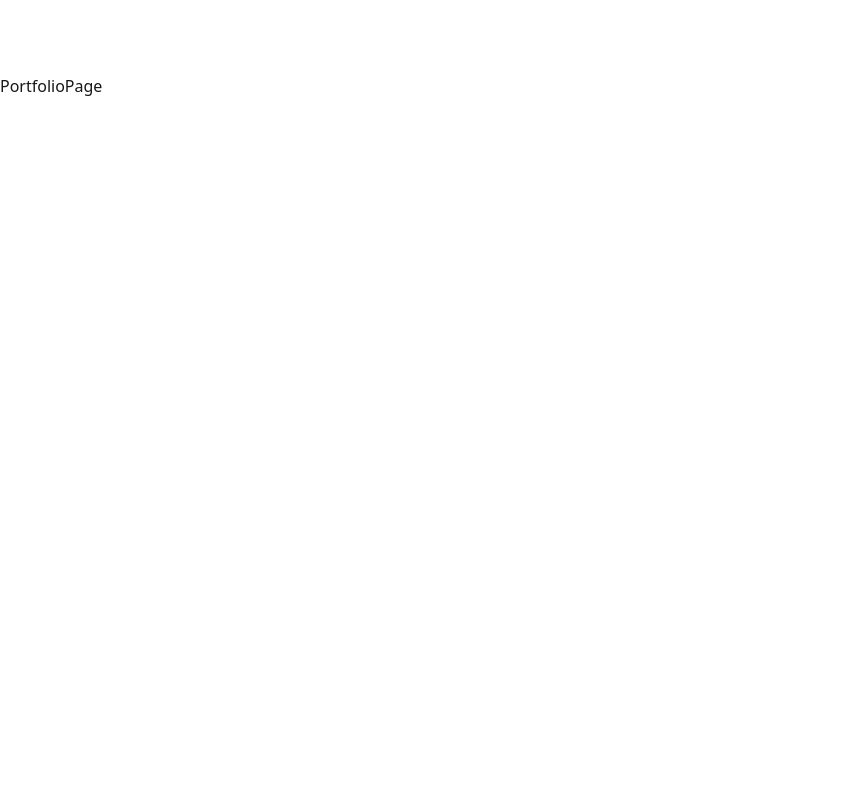
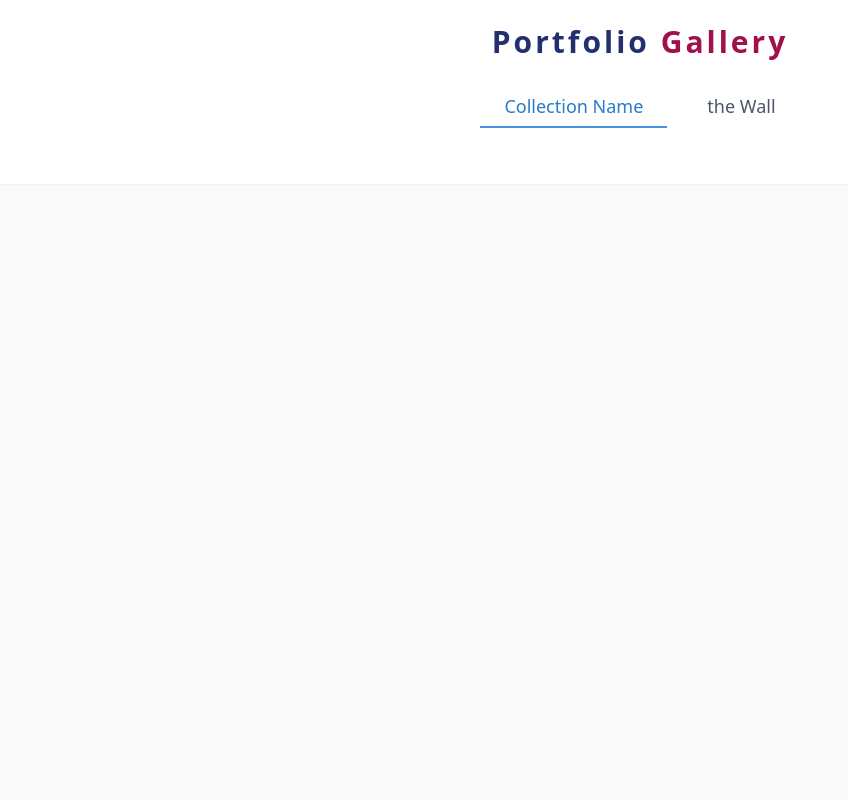
Before and after one commit to blacksheepIV/zeeforia, a Next.js app: page /portfolio in a window 1280 px wide. Shown: the top 800 px of the page, without its empty margins (0-848 px from the left). Built offline with nearby package versions, Linux system fonts and the light colour scheme.

Commit message:
:boom: Route grouping
add different layout for portfolio and used route grouping

```diff
--- a/app/layout.tsx
+++ b/app/(home)/layout.tsx
@@ -1,6 +1,6 @@
 import type { Metadata } from 'next'
 import { Quicksand, Montserrat } from 'next/font/google'
-import './globals.css'
+import '@/app/globals.css'
 import Navbar from '@/app/components/NavBar'
 import Footer from '@/app/components/Footer'
 
@@ -34,7 +34,7 @@ export default function RootLayout({
         className={`${quickSand.variable} ${montserrat.variable} antialiased`}
       >
         <Navbar />
-        <div className="min-h-full pt pb-[128px]">{children}</div>
+        <div className="min-h-full">{children}</div>
         <Footer />
       </body>
     </html>
--- /dev/null
+++ b/app/(portfolio)/portfolio/layout.tsx
@@ -0,0 +1,37 @@
+import type { Metadata } from 'next'
+import { Quicksand, Montserrat } from 'next/font/google'
+import '@/app/globals.css'
+
+const quickSand = Quicksand({
+  variable: '--font-quicksand',
+  subsets: ['latin'],
+  display: 'swap',
+})
+
+const montserrat = Montserrat({
+  variable: '--font-montserrat',
+  subsets: ['latin'],
+  weight: ['400', '700'],
+  display: 'swap',
+})
+
+export const metadata: Metadata = {
+  title: 'Portfolio | Zeef Oria – Explore his Creative Journey',
+  description: 'Discover the work of Zeef Oria',
+}
+
+export default function RootLayout({
+  children,
+}: Readonly<{
+  children: React.ReactNode
+}>) {
+  return (
+    <html lang="en">
+      <body
+        className={`${quickSand.variable} ${montserrat.variable} antialiased`}
+      >
+        <div className="min-h-full">{children}</div>
+      </body>
+    </html>
+  )
+}
--- /dev/null
+++ b/app/(portfolio)/portfolio/page.tsx
@@ -0,0 +1,36 @@
+'use client'
+import CategoryTabs from '@/app/components/CategoryTabs'
+import React, { useState } from 'react'
+
+function PortfolioPage() {
+  const [activeCategory, setActiveCategory] = useState<
+    'collections' | 'on the wall'
+  >('collections')
+  // const [isLoading, setIsLoading] = useState(true)
+  // const [sortOption, setSortOption] = useState<SortOption>('newest');
+  //const [selectedTags, setSelectedTags] = useState<string[]>([])
+
+  return (
+    <main className=" min-h-screen w-full bg-gray-50">
+      <header className="bg-white shadow-sm">
+        <div className="max-w-7xl mx-auto px-4 py-6">
+          <div className="flex items-center justify-center mb-6">
+            {/* <Gallery className="w-8 h-8 text-blue-600 mr-2" /> */}
+            <h1 className="text-3xl font-bold text-delft_blue tracking-widest">
+              Portfolio{' '}
+              <span className="text-amaranth_purple tracking-widest">
+                Gallery
+              </span>
+            </h1>
+          </div>
+          <CategoryTabs
+            activeCategory={activeCategory}
+            onCategoryChange={setActiveCategory}
+          />
+        </div>
+      </header>
+    </main>
+  )
+}
+
+export default PortfolioPage
--- /dev/null
+++ b/app/components/CategoryTabs/index.tsx
@@ -0,0 +1,48 @@
+import { clsx } from 'clsx'
+
+interface CategoryTabsProps {
+  activeCategory: 'collections' | 'on the wall'
+  onCategoryChange: (category: 'collections' | 'on the wall') => void
+}
+
+const CategoryTabs = ({
+  activeCategory,
+  onCategoryChange,
+}: CategoryTabsProps) => {
+  return (
+    <div className="relative flex space-x-4 justify-center mb-8">
+      <button
+        onClick={() => onCategoryChange('collections')}
+        className={clsx(
+          'px-6 py-2 text-lg font-medium rounded-full transition-colors relative',
+          activeCategory === 'collections'
+            ? 'text-steel_blue-500'
+            : 'text-raisin_black-800 hover:text-steel_blue-400',
+        )}
+        aria-current={activeCategory === 'collections' ? 'page' : undefined}
+      >
+        Collection Name
+        {activeCategory === 'collections' && (
+          <div className="absolute bottom-0 left-0 right-0 h-0.5 bg-steel_blue-600" />
+        )}
+      </button>
+      <button
+        onClick={() => onCategoryChange('on the wall')}
+        className={clsx(
+          'px-6 py-2 text-lg font-medium rounded-full transition-colors relative',
+          activeCategory === 'on the wall'
+            ? 'text-steel_blue-500'
+            : 'text-gray-600 hover:text-steel_blue-400',
+        )}
+        aria-current={activeCategory === 'on the wall' ? 'page' : undefined}
+      >
+        the Wall
+        {activeCategory === 'on the wall' && (
+          <div className="absolute bottom-0 left-0 right-0 h-0.5 bg-steel_blue-600" />
+        )}
+      </button>
+    </div>
+  )
+}
+
+export default CategoryTabs
--- a/app/components/NavBar/index.tsx
+++ b/app/components/NavBar/index.tsx
@@ -82,7 +82,10 @@ function Navbar() {
             ))}
           </ul>
         </div>
-        <div className="burger lg:hidden " onClick={() => setIsMenuOpen(true)}>
+        <div
+          className="burger hidden lg:hidden sm:block "
+          onClick={() => setIsMenuOpen(true)}
+        >
           <MenuIcon fill={isScrolled ? '#000' : '#fff'} className="size-8" />
         </div>
         <div
--- a/app/portfolio/page.tsx
+++ /dev/null
@@ -1,7 +0,0 @@
-import React from 'react'
-
-function PortfolioPage() {
-  return <div className="container min-h-screen pt-[74px]">PortfolioPage</div>
-}
-
-export default PortfolioPage
```
Also changed, not shown: app/(home)/page.tsx (renamed from app/page.tsx).
